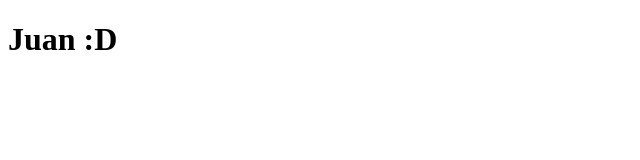
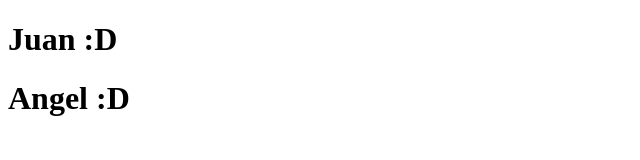
Before and after one commit to jortigoza-2020405/Gallito-Corp, a plain HTML site: page index.html in a window 1280 px wide. Shown: the whole page, without its empty margins (0-640 px from the left). Drawn offline with Linux system fonts and the light colour scheme.

Commit message:
Se modifica index.html

```diff
--- a/index.html
+++ b/index.html
@@ -7,5 +7,6 @@
 </head>
 <body>
     <h1>Juan :D</h1>
+    <h1>Angel :D</h1>
 </body>
 </html>
```
